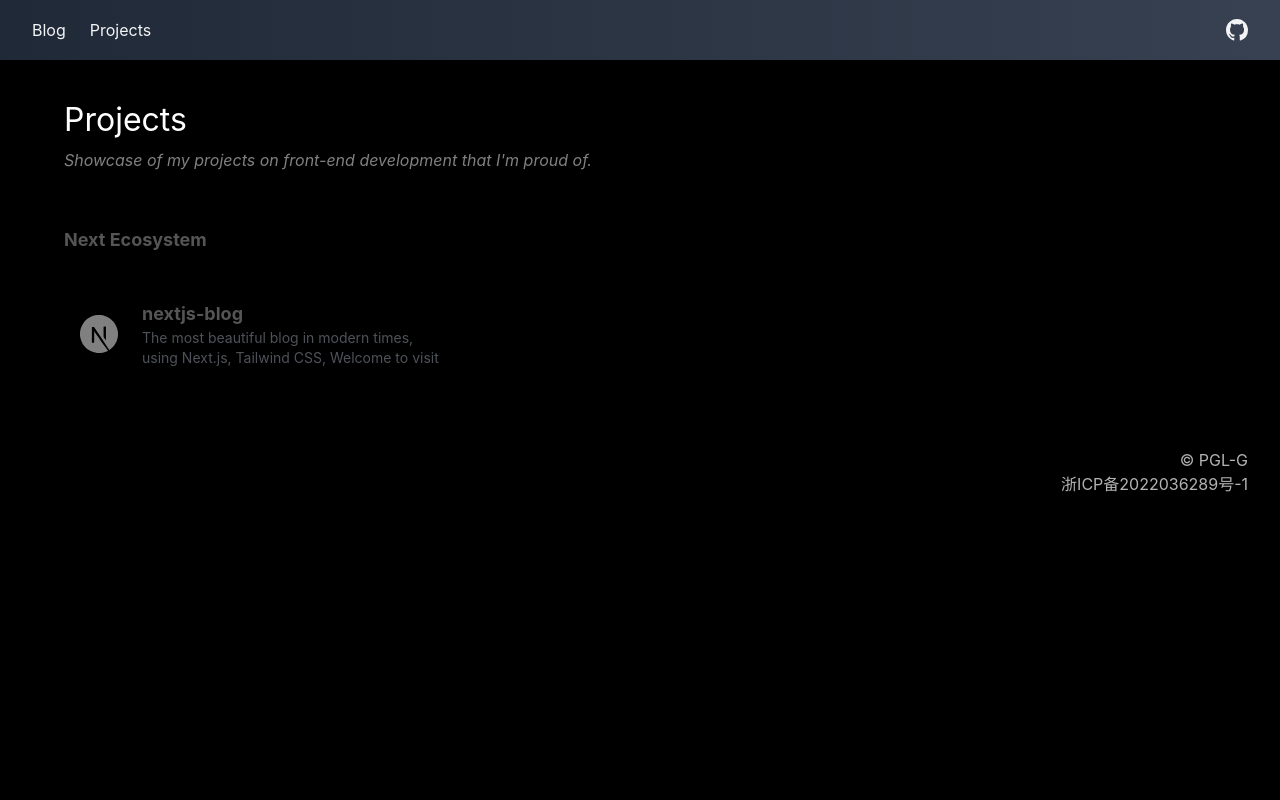
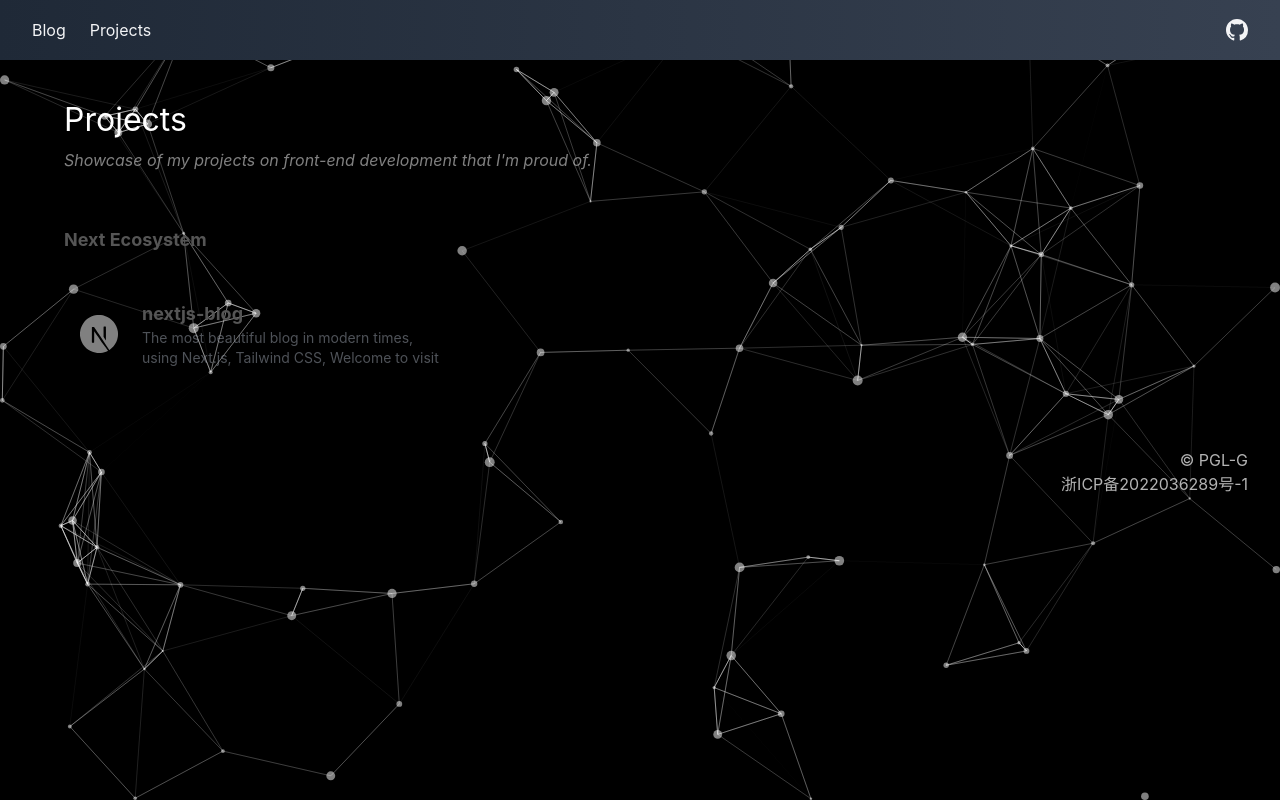
Before and after one commit to pgl-g/next-blog, a Next.js app: page /projects in a window 1280 px wide. Built offline with nearby package versions, Linux system fonts and the light colour scheme.

Commit message:
feat: 背景动态粒子

```diff
--- /dev/null
+++ b/canvas.d.ts
@@ -0,0 +1 @@
+declare module 'react-canvas-nest';
--- a/jsconfig.json
+++ b/jsconfig.json
@@ -20,7 +20,7 @@
     },
     "incremental": true
   },
-  "include": ["next-env.d.ts", "**/*.js", "**/*.jsx"],
+  "include": ["canvas.d.ts", "**/*.js", "**/*.jsx"],
   "exclude": ["node_modules"],
   "moduleResolution": ["node_modules", ".next", "node"]
 }
--- a/package.json
+++ b/package.json
@@ -13,11 +13,12 @@
     "dayjs": "^1.11.7",
     "next": "13.1.1",
     "react": "18.2.0",
-    "react-canvas-nest": "^1.1.1",
     "react-dom": "18.2.0",
     "react-icons": "^4.7.1",
+    "react-tsparticles": "^2.7.1",
     "react-use": "^17.4.0",
-    "swr": "^2.0.0"
+    "swr": "^2.0.0",
+    "tsparticles": "^2.7.1"
   },
   "devDependencies": {
     "autoprefixer": "^10.4.13",
--- a/src/components/layout/Layout.jsx
+++ b/src/components/layout/Layout.jsx
@@ -1,21 +1,22 @@
 import * as React from "react";
 import Header from "@/components/layout/Header";
 import Footer from "@/components/layout/Footer";
-import Plum from '@/components/layout/Plum'
+import Plum from "@/components/layout/Plum";
+// import ReactCanvasNest from 'react-canvas-nest';
 
 export default function Layout({ children }) {
-
-
   return (
     <>
       <Header />
-      <div className="layout">
+      <div className="z-10 layout">
         <div className="mx-8">
           {children}
           <Footer />
-          </div>
+        </div>
       </div>
       <Plum />
+
+      {/* <ReactCanvasNest /> */}
     </>
   );
 }
--- a/src/components/layout/Plum.jsx
+++ b/src/components/layout/Plum.jsx
@@ -1,14 +1,97 @@
-
-
-
+import { useCallback } from "react";
+import Particles from "react-tsparticles";
+import { loadFull } from "tsparticles";
 
 export default function Plum() {
+  const particlesInit = useCallback(async (engine) => {
+    console.log(engine);
+    // you can initialize the tsParticles instance (engine) here, adding custom shapes or presets
+    // this loads the tsparticles package bundle, it's the easiest method for getting everything ready
+    // starting from v2 you can add only the features you need reducing the bundle size
+    await loadFull(engine);
+  }, []);
 
-
+  const particlesLoaded = useCallback(async (container) => {
+    await console.log(container);
+  }, []);
 
   return (
-    <div className="pointer-events-none fixed top-0 bottom-0 left-0 right-0 z-[-1] bg-[#000]">
-
-    </div>
-  )
+    <Particles
+      id="tsparticles"
+      init={particlesInit}
+      loaded={particlesLoaded}
+      options={{
+        background: {
+          color: {
+            value: "#000",
+          },
+        },
+        fpsLimit: 60,
+        interactivity: {
+          events: {
+            onClick: {
+              enable: true,
+              mode: "push",
+            },
+            onHover: {
+              enable: true,
+              mode: "repulse",
+            },
+            resize: true,
+          },
+          modes: {
+            push: {
+              quantity: 4,
+            },
+            repulse: {
+              distance: 200,
+              duration: 1,
+            },
+          },
+        },
+        particles: {
+          color: {
+            value: "#ffffff",
+          },
+          links: {
+            color: "#ffffff",
+            distance: 150,
+            enable: true,
+            opacity: 0.5,
+            width: 1,
+          },
+          collisions: {
+            enable: true,
+          },
+          move: {
+            direction: "none",
+            enable: true,
+            outModes: {
+              default: "bounce",
+            },
+            random: false,
+            speed: 6,
+            straight: false,
+          },
+          number: {
+            density: {
+              enable: true,
+              area: 800,
+            },
+            value: 80,
+          },
+          opacity: {
+            value: 0.5,
+          },
+          shape: {
+            type: "circle",
+          },
+          size: {
+            value: { min: 1, max: 5 },
+          },
+        },
+        detectRetina: true,
+      }}
+    />
+  );
 }
--- a/src/styles/globals.css
+++ b/src/styles/globals.css
@@ -64,35 +64,36 @@ html.dark {
   /* #region  /**=========== Default Typography =========== */
   h1,
   .h1 {
-    @apply font-primary text-4xl font-bold;
+    @apply text-4xl font-bold font-primary;
   }
 
   h2,
   .h2 {
-    @apply font-primary text-3xl font-bold;
+    @apply text-3xl font-bold font-primary;
   }
 
   h3,
   .h3 {
-    @apply font-primary text-2xl font-bold;
+    @apply text-2xl font-bold font-primary;
   }
 
   h4,
   .h4 {
-    @apply font-primary text-lg font-bold;
+    @apply text-lg font-bold font-primary;
   }
 
   body,
   .body {
-    @apply font-primary text-base;
+    @apply text-base font-primary;
   }
 
   /* #endregion  /**======== Default Typography =========== */
 
   .layout {
+    position: relative;
     max-width: 1400px;
     /* background-color: #222 */
-    @apply mx-auto w-full;
+    @apply w-full mx-auto;
   }
 
   .bg-dark a.custom-link {
@@ -172,7 +173,7 @@ html.dark {
 
 .animate-shadow {
   /* @apply after: absolute after:inset-0 after:z-[-1] after:opacity-0 after:transition-opacity hover:after:opacity-100;
-  @apply after: shadow-md dark:after:shadow-none; */
+  @apply shadow-md after: dark:after:shadow-none; */
 }
 
 ::-webkit-scrollbar {
```
Also changed, not shown: 1 other file (tests, documents, lock files or other folders).
